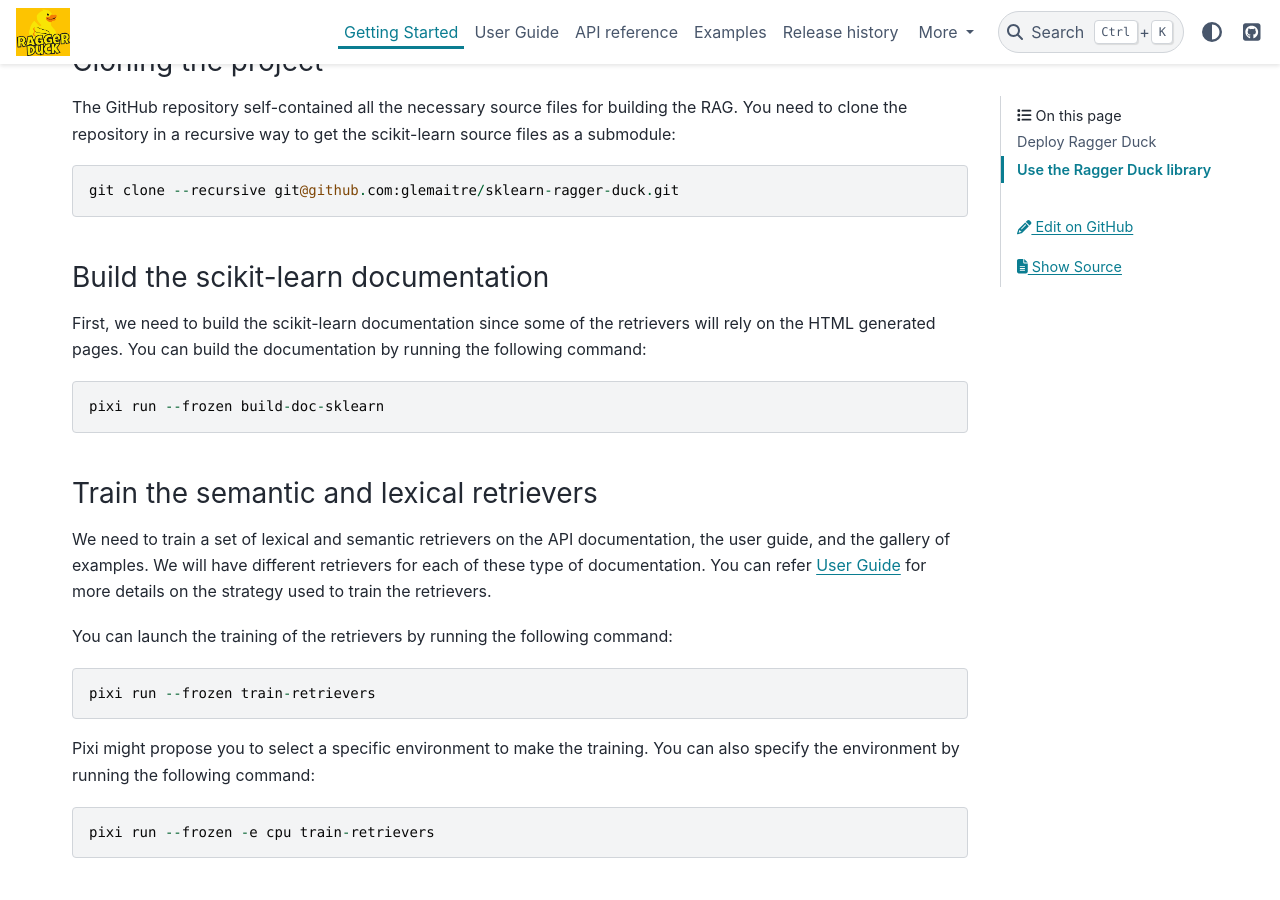
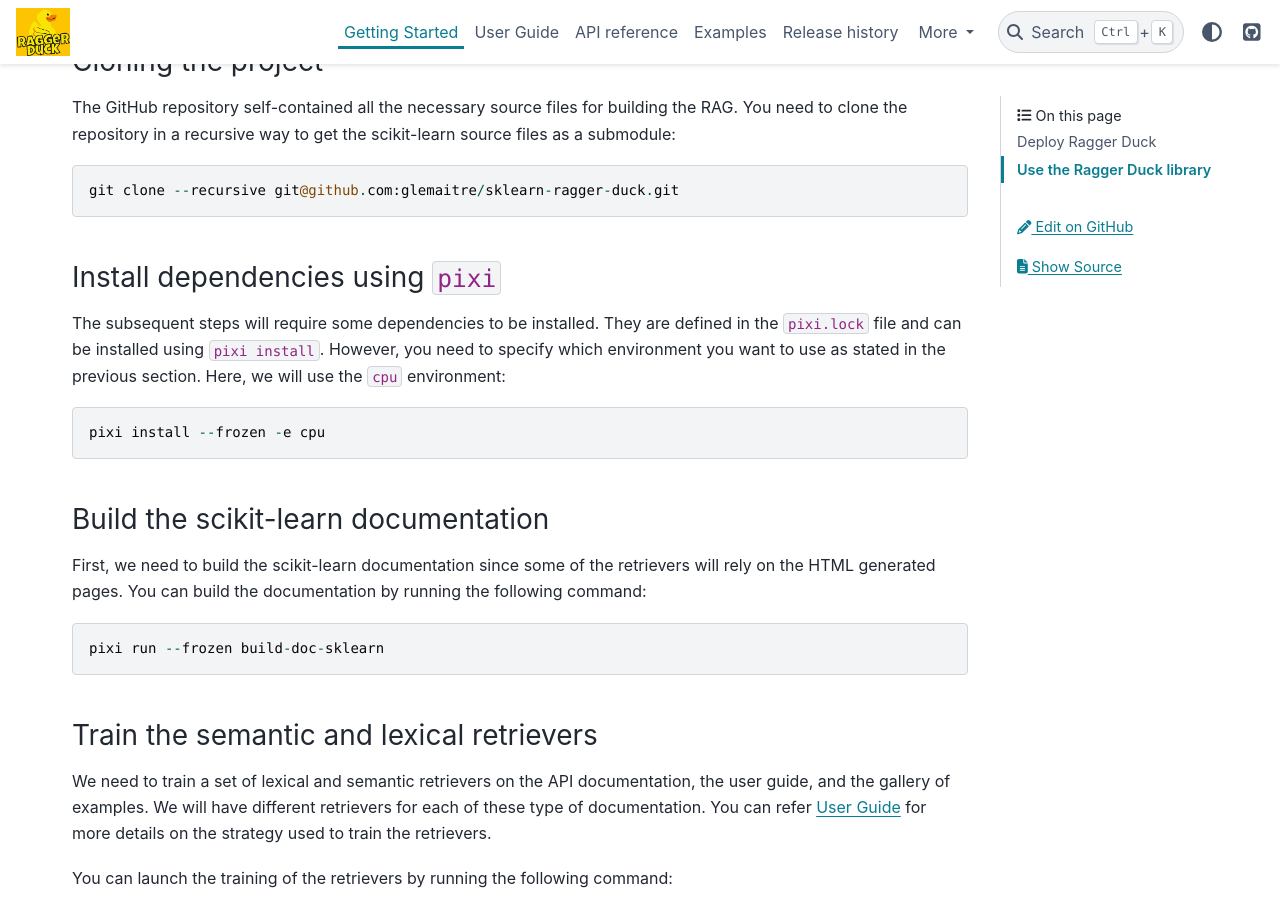
Before and after one commit to probabl-ai/sklearn-ragger-duck, a Sphinx documentation site: the page built from doc/install.rst, in a window 1280 px wide and 900 px high, scrolled down 738 px. Built offline with Sphinx 7.4.7 and the PyData theme 0.15.4, drawn with Linux system fonts in a browser that asks for light colours.

Commit message:
DOC specify the install via pixi

```diff
--- a/doc/install.rst
+++ b/doc/install.rst
@@ -38,6 +38,16 @@ RAG. You need to clone the repository in a recursive way to get the scikit-learn
 source files as a submodule::
 
   git clone --recursive git@github.com:glemaitre/sklearn-ragger-duck.git
+
+Install dependencies using `pixi`
+---------------------------------
+
+The subsequent steps will require some dependencies to be installed. They are defined
+in the `pixi.lock` file and can be installed using `pixi install`. However, you need
+to specify which environment you want to use as stated in the previous section. Here,
+we will use the `cpu` environment::
+
+  pixi install --frozen -e cpu
 
 Build the scikit-learn documentation
 ------------------------------------
```
